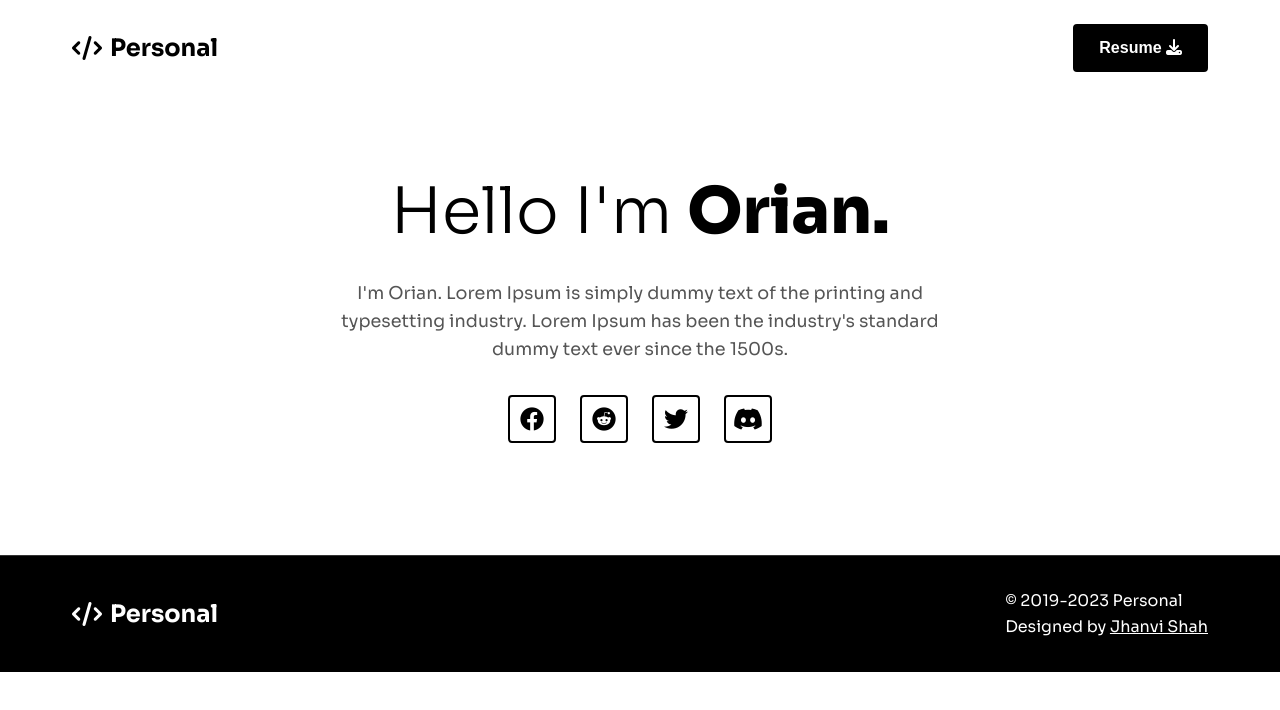
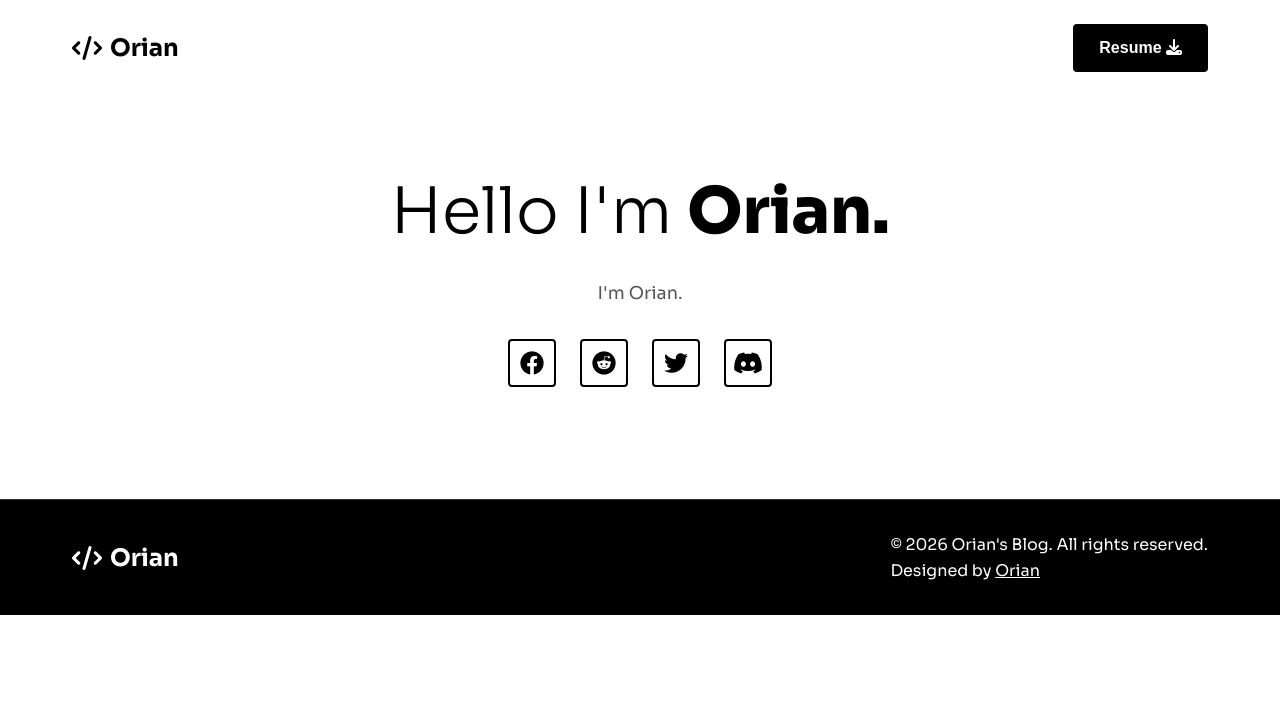
Before and after one commit to koajsj/orianblog, a plain HTML site: page index.html in a window 1280 px wide. Drawn offline with Linux system fonts and the light colour scheme.

Commit message:
feat: remove lorem ipsum text

```diff
--- a/index.html
+++ b/index.html
@@ -13,7 +13,7 @@
     <nav class="navbar">
         <div class="nav-container">
             <a href="index.html" class="logo">
-                <i class="fas fa-code"></i> Personal
+                <i class="fas fa-code"></i> Orian
             </a>
             <ul class="nav-links">
                 <li>
@@ -31,7 +31,7 @@
                     Hello I'm <span class="fw-bold">Orian.</span>
                 </h1>
                 <p class="hero-desc">
-                    I'm Orian. Lorem Ipsum is simply dummy text of the printing and typesetting industry. Lorem Ipsum has been the industry's standard dummy text ever since the 1500s.
+                    I'm Orian.
                 </p>
                 <div class="social-icons">
                     <a href="#"><i class="fab fa-facebook"></i></a>
@@ -46,10 +46,11 @@
     <!-- Footer -->
     <footer class="footer bg-dark text-white">
         <div class="section-container footer-flex">
-            <div class="logo"><i class="fas fa-code"></i> Personal</div>
+            <div class="logo"><i class="fas fa-code"></i> Orian</div>
             <div>
-                <p>&copy; 2019-2023 Personal</p>
-                <p>Designed by <a href="#" style="text-decoration: underline;">Jhanvi Shah</a></p>
+                <p>&copy; 2026 Orian's Blog. All rights reserved.
+                </p>
+                <p>Designed by <a href="#" style="text-decoration: underline;">Orian</a></p>
             </div>
         </div>
     </footer>
```
